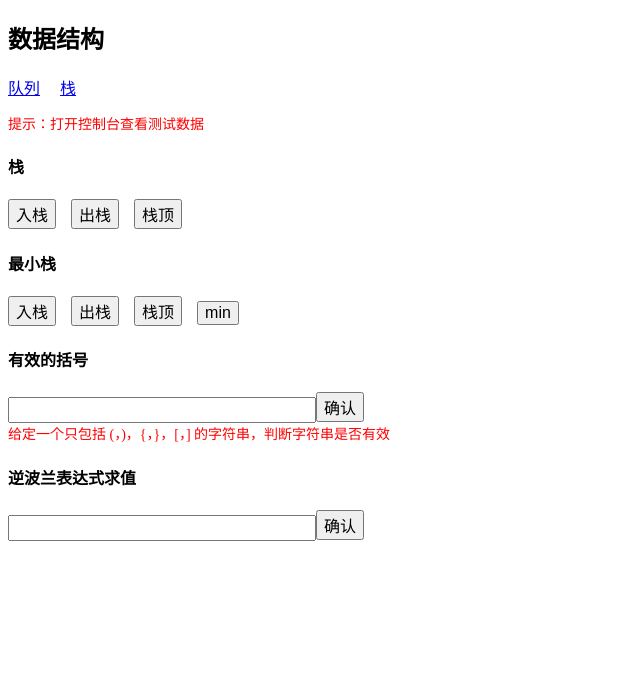
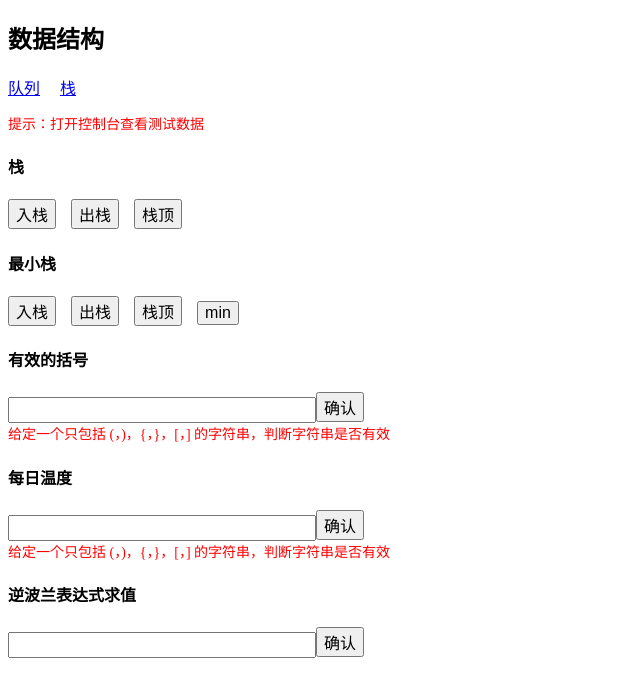
Before and after one commit to Buzhifanji/data-structure, an Angular app: page /stack in a window 1280 px wide. Shown: the top 696 px of the page, without its empty margins (0-640 px from the left). Built offline with nearby package versions, Linux system fonts and the light colour scheme.

Commit message:
新增每日温度练习（未完成）

```diff
--- a/src/app/stack/stack.component.html
+++ b/src/app/stack/stack.component.html
@@ -14,6 +14,15 @@
     </div>
 </div>
 <div>
+    <h4>每日温度</h4>
+    <div>
+        <input type="text" [(ngModel)]="brackets">
+        <button (click)="temperatureAction()">确认</button>
+        <span>{{bracketsResult}}</span>
+        <p class="red">{{tip}}</p>
+    </div>
+</div>
+<div>
     <h4>逆波兰表达式求值</h4>
     <div>
         <input type="text" [(ngModel)]="reversePolishNotation">
--- a/src/app/stack/stack.component.ts
+++ b/src/app/stack/stack.component.ts
@@ -4,6 +4,7 @@ import { StackEnum, MinStackEnum } from './stack-enum.enum';
 import { StackTest } from '@data-structure/stack/stackTest';
 import { MinStackTest } from '@data-structure/stack/MinStackTest';
 import { Stack } from '@data-structure/stack/stack';
+import { Queue } from '@data-structure/queue/queue';
 
 @Component({
   selector: 'app-stack',
@@ -15,7 +16,8 @@ export class StackComponent implements OnInit {
   constructor(
     private testStack: StackTest,
     private minStackTest: MinStackTest,
-    private stack: Stack) { }
+    private stack: Stack,
+    private queue: Queue) { }
 
   ngOnInit(): void {
   }
@@ -24,6 +26,8 @@ export class StackComponent implements OnInit {
   bracketsResult: string = '';
   reversePolishNotation: string = ''    // 逆波兰式
   reversePolishNotationResult: number = null
+  temperature: string = ''
+
   data: Array<QueueType> = [
     {
       title: '栈',
@@ -69,6 +73,7 @@ export class StackComponent implements OnInit {
         break;
     }
   }
+  // 有效的括号
   confirmBrackets(): void {
     // 检测输入数据只能是'(){}[]'
     const strArr = ['(', ')', '{', '}', '[', ']']
@@ -101,6 +106,12 @@ export class StackComponent implements OnInit {
     this.bracketsResult = stack.isEmpty() ? 'true' : 'false'
     stack.clear()
   }
+
+  // 每日温度
+  temperatureAction(): void {
+
+  }
+  // 逆波兰表达式求值
   count(): void {
     const arrCache: Array<string> = this.reversePolishNotation.split(',')
     const { stack } = this
```
